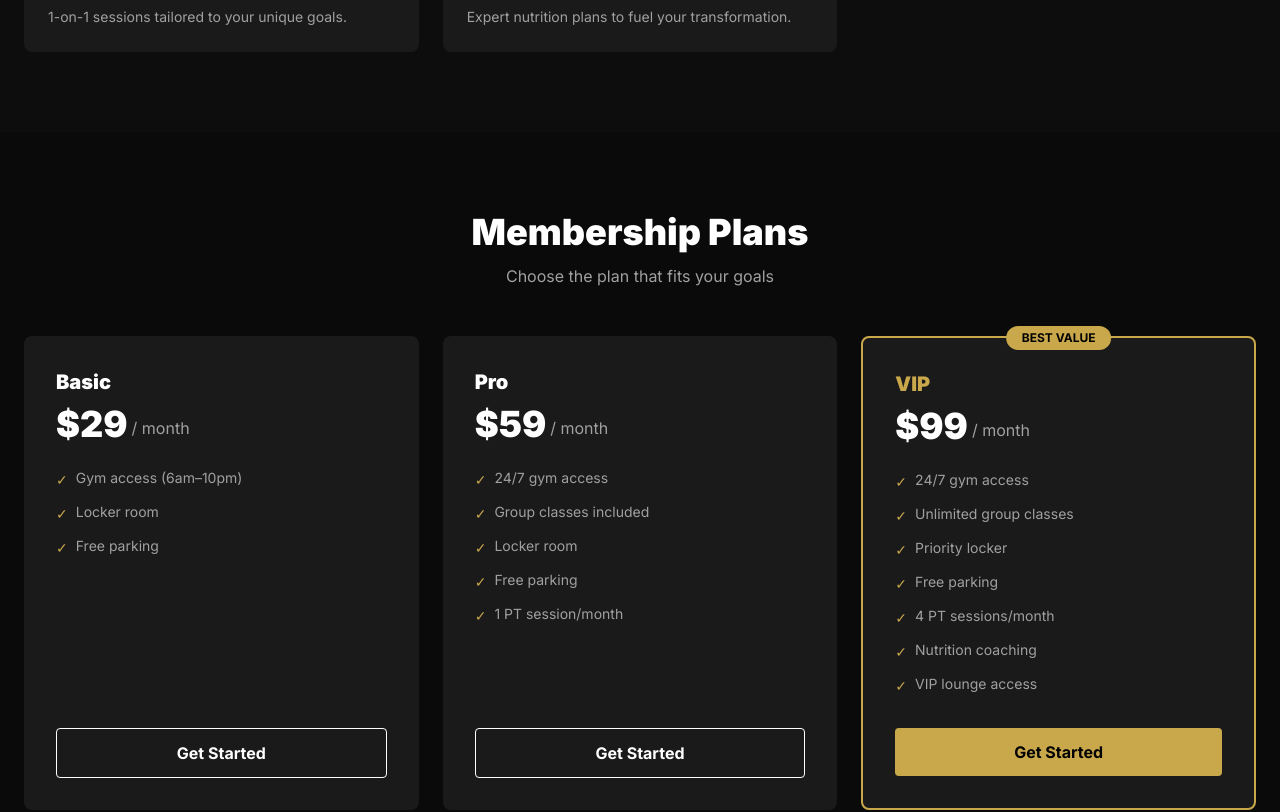
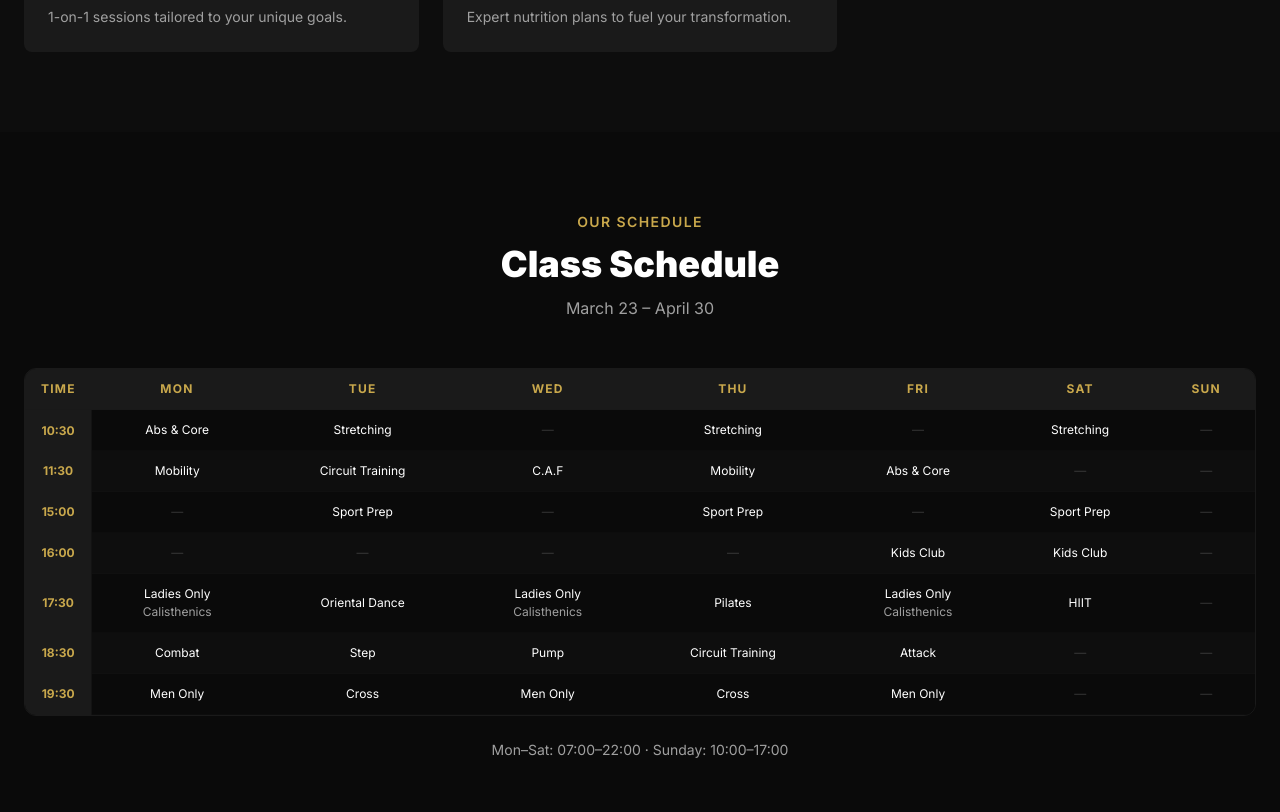
Before and after one commit to Creat0r69/olympia-sport-vip, a Next.js app: page /en in a window 1280 px wide. Shown: the part 1740-2552 px from the top of the page. Built offline with nearby package versions, Linux system fonts and the light colour scheme.

Commit message:
feat: wire up Schedule section to homepage and nav

```diff
--- a/app/[locale]/page.tsx
+++ b/app/[locale]/page.tsx
@@ -1,6 +1,7 @@
 import Hero from '@/components/Hero';
 import About from '@/components/About';
 import Services from '@/components/Services';
+import Schedule from '@/components/Schedule';
 import Pricing from '@/components/Pricing';
 import Trainers from '@/components/Trainers';
 import Gallery from '@/components/Gallery';
@@ -13,6 +14,7 @@ export default function HomePage() {
       <Hero />
       <About />
       <Services />
+      <Schedule />
       <Pricing />
       <Trainers />
       <Gallery />
--- a/components/Footer.tsx
+++ b/components/Footer.tsx
@@ -1,6 +1,6 @@
 import { useTranslations } from 'next-intl';
 
-const NAV_LINKS = ['about', 'services', 'pricing', 'trainers', 'gallery', 'testimonials', 'contact'] as const;
+const NAV_LINKS = ['about', 'services', 'schedule', 'pricing', 'trainers', 'gallery', 'testimonials', 'contact'] as const;
 const SOCIALS = ['Instagram', 'Facebook', 'Twitter'] as const;
 
 export default function Footer() {
--- a/components/Navbar.tsx
+++ b/components/Navbar.tsx
@@ -3,7 +3,7 @@ import { useState } from 'react';
 import { useTranslations } from 'next-intl';
 import LanguageSwitcher from './ui/LanguageSwitcher';
 
-const NAV_LINKS = ['about', 'services', 'pricing', 'trainers', 'gallery', 'testimonials', 'contact'] as const;
+const NAV_LINKS = ['about', 'services', 'schedule', 'pricing', 'trainers', 'gallery', 'testimonials', 'contact'] as const;
 
 export default function Navbar({ locale }: { locale: string }) {
   const t = useTranslations('nav');
```
